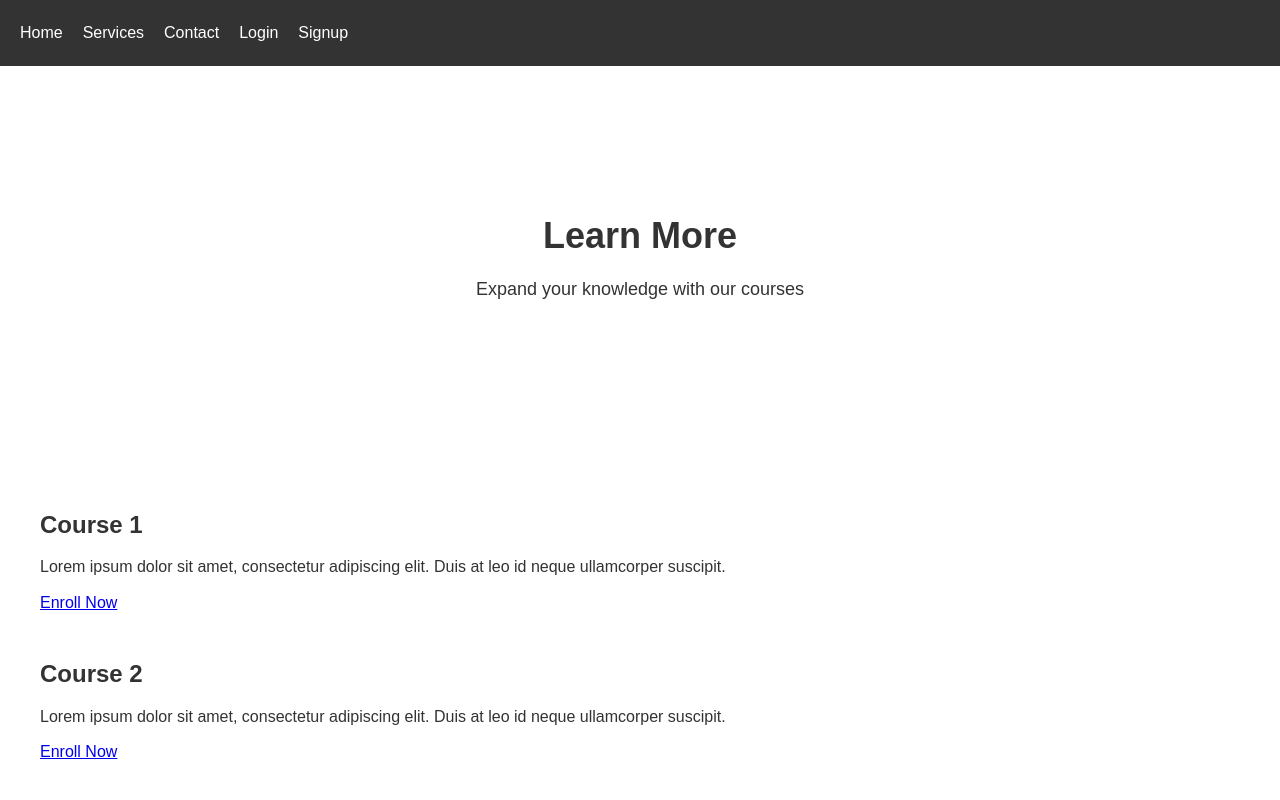
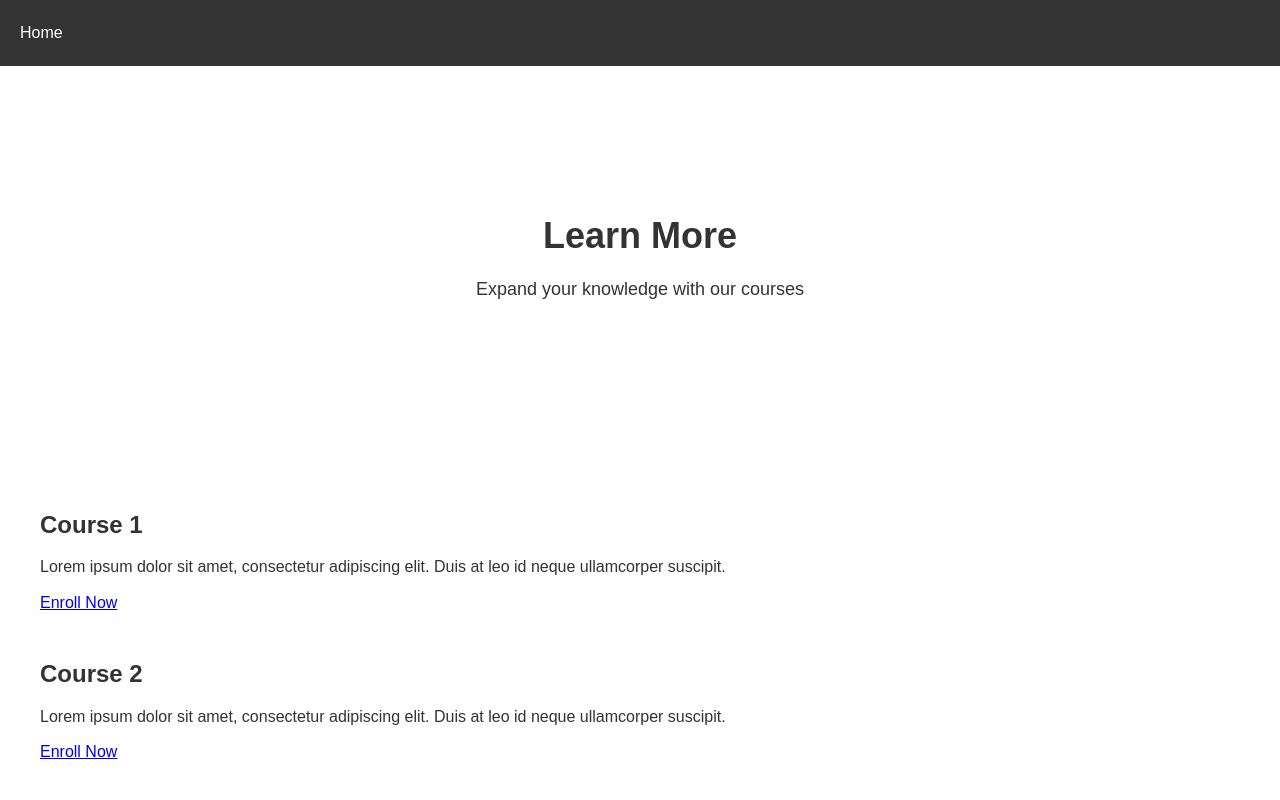
Before and after one commit to Tag-Mode/Tag-Mode.github.io, a plain HTML site: page Learn More.html in a window 1280 px wide. Shown: the top 800 px of the page. Drawn offline with Linux system fonts and the light colour scheme.

Commit message:
Update Learn More.html

```diff
--- a/Learn More.html
+++ b/Learn More.html
@@ -10,11 +10,7 @@
   <header>
     <nav>
       <ul>
-        <li><a href="web.html">Home</a></li>
-        <li><a href="Services.html">Services</a></li>
-        <li><a href="Contact.html">Contact</a></li>
-        <li><a href="Signin.html">Login</a></li>
-        <li><a href="Signup.html">Signup</a></li>
+        <li><a href="index.html">Home</a></li>
       </ul>
     </nav>
   </header>
```
